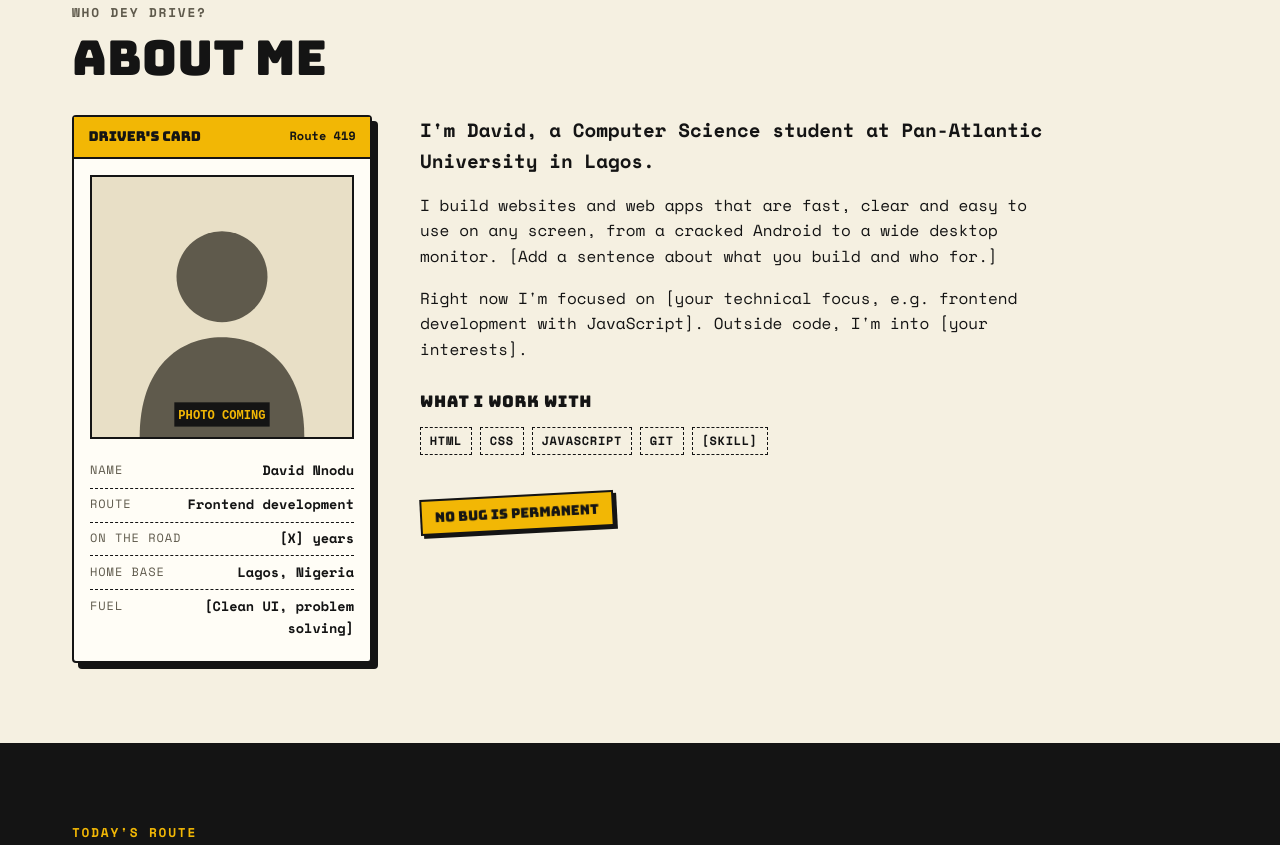
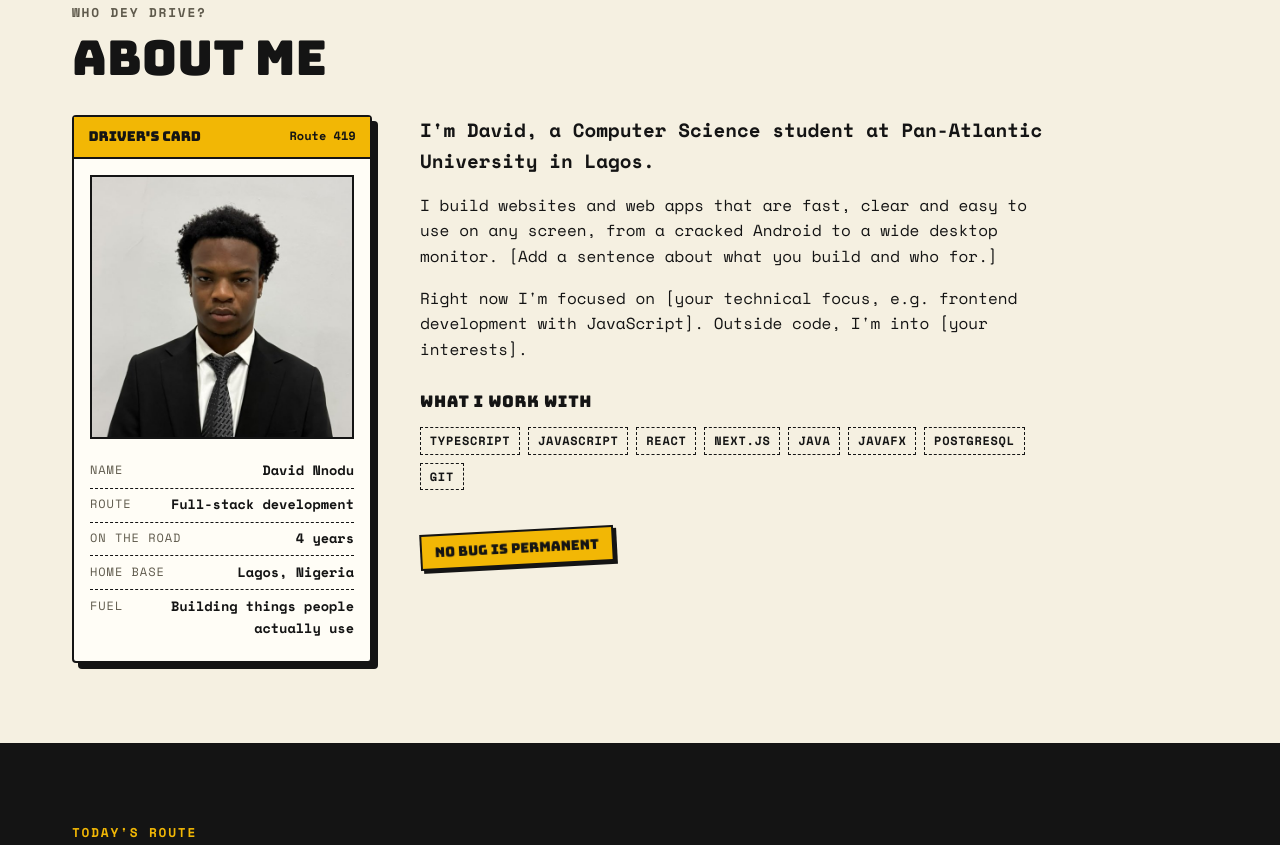
Before and after one commit to david-nnodu/portfolio, a plain HTML site: page index.html in a window 1280 px wide. Shown: the part 784-1629 px from the top of the page. Drawn offline with nearby package versions, Linux system fonts and the light colour scheme.

Commit message:
Add photo, skills and driver card details

```diff
--- a/index.html
+++ b/index.html
@@ -3,8 +3,8 @@
 <head>
   <meta charset="UTF-8">
   <meta name="viewport" content="width=device-width, initial-scale=1.0, viewport-fit=cover">
-  <title>David Nnodu | Frontend Developer</title>
-  <meta name="description" content="Portfolio of David Nnodu, a frontend developer and Computer Science student at Pan-Atlantic University, Lagos.">
+  <title>David Nnodu | Full-Stack Developer</title>
+  <meta name="description" content="Portfolio of David Nnodu, a full-stack developer and Computer Science student at Pan-Atlantic University, Lagos.">
   <meta name="theme-color" content="#F2B705">
   <link rel="icon" href="assets/img/favicon.svg" type="image/svg+xml">
   <link rel="preconnect" href="https://fonts.googleapis.com">
@@ -84,8 +84,7 @@
             <span class="callout-text" id="callout-text">Yaba! Lekki! Production! Enter with your change o.</span>
           </p>
           <h1 class="hero-title" id="hero-title">I build things that move.</h1>
-          <!-- PLACEHOLDER: adjust this role line if you like -->
-          <p class="hero-sub">David Nnodu. Computer Science student at Pan-Atlantic University. Frontend developer, one stop at a time.</p>
+          <p class="hero-sub">David Nnodu. Computer Science student at Pan-Atlantic University. Full-stack developer, one stop at a time.</p>
           <div class="hero-actions">
             <a class="btn" href="#projects">Board the bus</a>
             <a class="btn btn--owa" href="#contact">Owa! Get in touch</a>
@@ -111,16 +110,13 @@
           <aside class="permit" aria-label="Driver's card">
             <p class="permit-head">Driver's card <span>Route 419</span></p>
             <div class="permit-body">
-              <!-- PLACEHOLDER: replace with assets/img/david.jpg when you have your photo -->
-              <img class="permit-photo" src="assets/img/driver-placeholder.svg" alt="Photo of David Nnodu" width="600" height="600">
+              <img class="permit-photo" src="assets/img/david.jpg" alt="Photo of David Nnodu" width="600" height="600">
               <dl class="permit-fields">
                 <div><dt>Name</dt><dd>David Nnodu</dd></div>
-                <div><dt>Route</dt><dd>Frontend development</dd></div>
-                <!-- PLACEHOLDER: years -->
-                <div><dt>On the road</dt><dd>[X] years</dd></div>
+                <div><dt>Route</dt><dd>Full-stack development</dd></div>
+                <div><dt>On the road</dt><dd>4 years</dd></div>
                 <div><dt>Home base</dt><dd>Lagos, Nigeria</dd></div>
-                <!-- PLACEHOLDER: what drives you -->
-                <div><dt>Fuel</dt><dd>[Clean UI, problem solving]</dd></div>
+                <div><dt>Fuel</dt><dd>Building things people actually use</dd></div>
               </dl>
             </div>
           </aside>
@@ -132,13 +128,15 @@
             <p>Right now I'm focused on [your technical focus, e.g. frontend development with JavaScript]. Outside code, I'm into [your interests].</p>
 
             <h3 class="mini-title">What I work with</h3>
-            <!-- PLACEHOLDER: your real skills -->
             <ul class="tags" aria-label="Skills">
-              <li class="tag">HTML</li>
-              <li class="tag">CSS</li>
+              <li class="tag">TypeScript</li>
               <li class="tag">JavaScript</li>
+              <li class="tag">React</li>
+              <li class="tag">Next.js</li>
+              <li class="tag">Java</li>
+              <li class="tag">JavaFX</li>
+              <li class="tag">PostgreSQL</li>
               <li class="tag">Git</li>
-              <li class="tag">[Skill]</li>
             </ul>
 
             <p class="sticker sticker--yellow tilt-left">No bug is permanent</p>
```
Also changed, not shown: assets/img/david.jpg (added).
